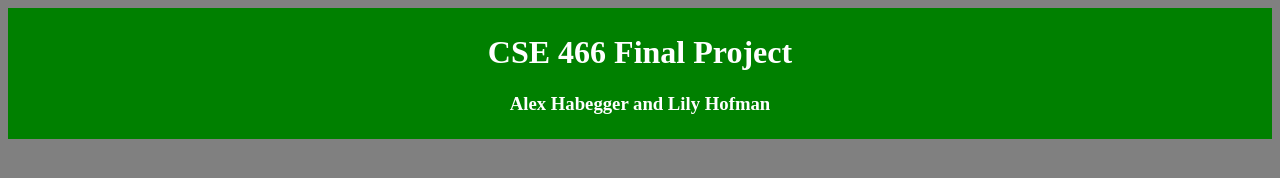
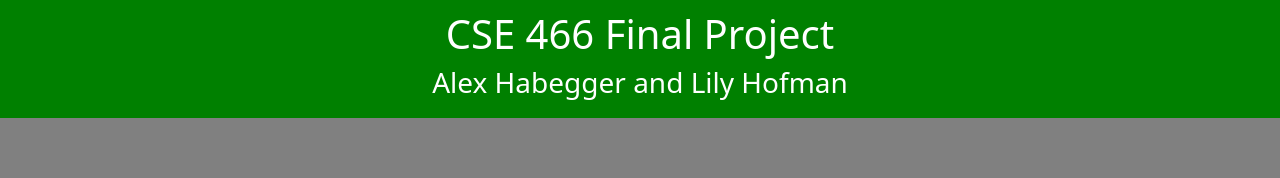
Before and after one commit to ahabegger/CSE466-Gene-Annotation-Comparison, a plain HTML site: page GUI.html in a window 1280 px wide. Drawn offline with nearby package versions, Linux system fonts and the light colour scheme.

Commit message:
Upload Bootstrap to Gui

```diff
--- a/GUI.html
+++ b/GUI.html
@@ -3,6 +3,8 @@
 <head>
     <meta charset="UTF-8">
     <title>Final CSE 466 Project</title>
+    <link href="https://cdn.jsdelivr.net/npm/bootstrap@5.0.2/dist/css/bootstrap.min.css" rel="stylesheet" integrity="sha384-EVSTQN3/azprG1Anm3QDgpJLIm9Nao0Yz1ztcQTwFspd3yD65VohhpuuCOmLASjC" crossorigin="anonymous">
+    <script src="https://cdn.jsdelivr.net/npm/bootstrap@5.0.2/dist/js/bootstrap.bundle.min.js" integrity="sha384-MrcW6ZMFYlzcLA8Nl+NtUVF0sA7MsXsP1UyJoMp4YLEuNSfAP+JcXn/tWtIaxVXM" crossorigin="anonymous"></script>
 </head>
 <body>
 
@@ -10,13 +12,15 @@
     <h1> CSE 466 Final Project</h1>
     <h3> Alex Habegger and Lily Hofman</h3>
 </div>
+<div>
 
+</div>
 <style>
     .header {
         background-color: green;
         text-align: center;
         color: white;
-        padding: 5px;
+        padding: 10px;
     }
 
     body {
```
